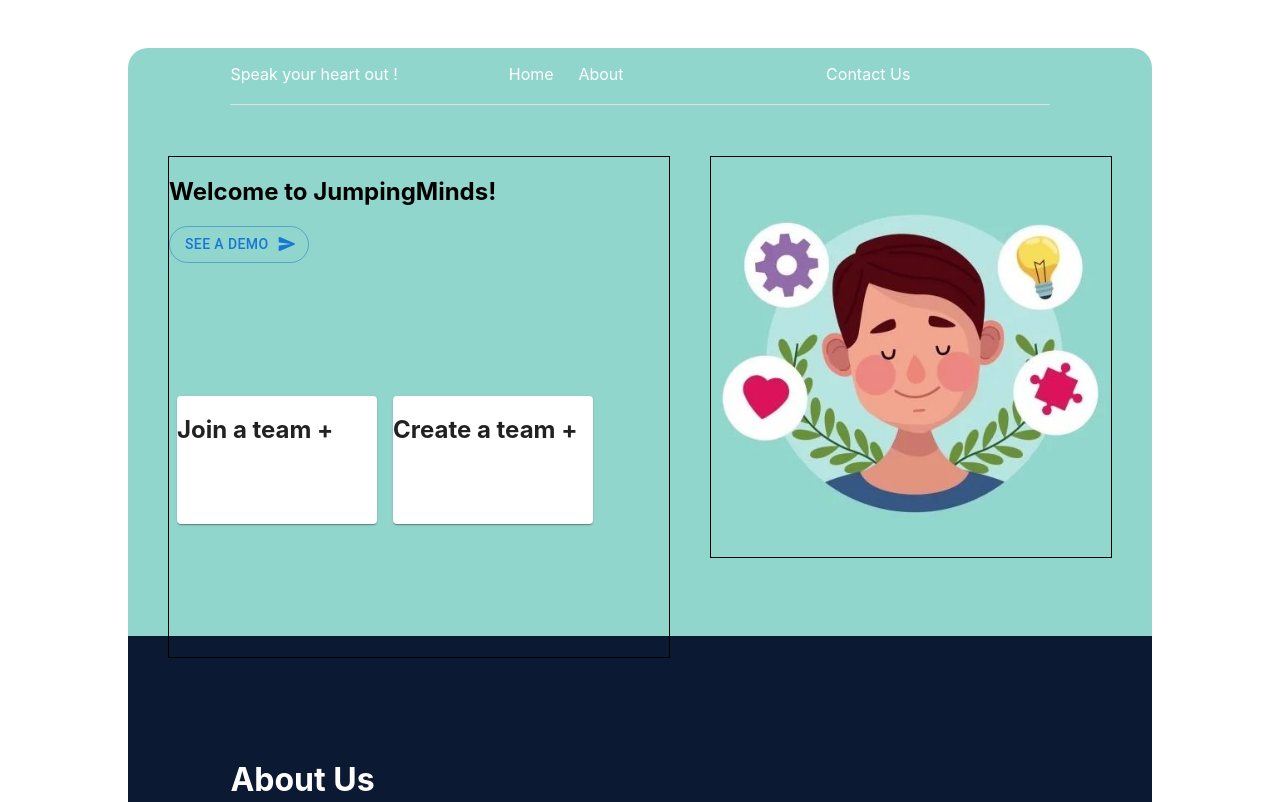
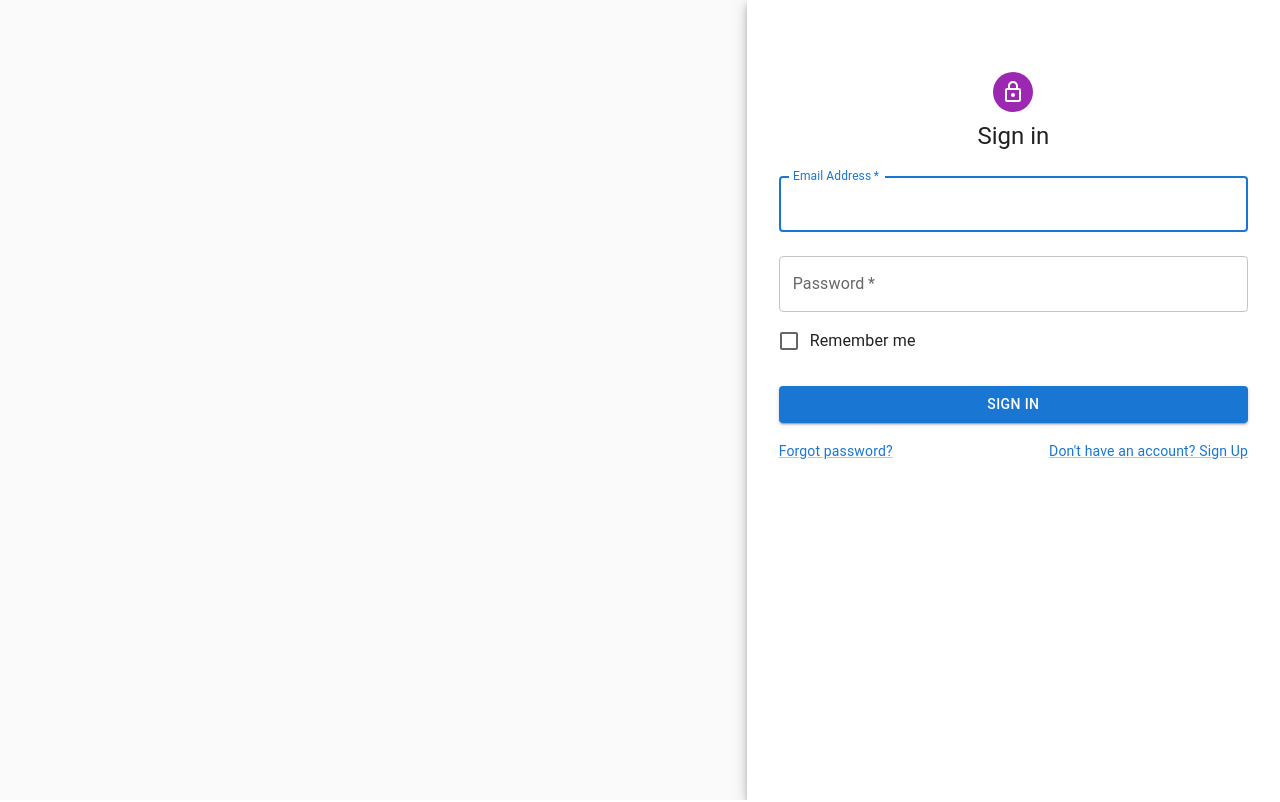
Before and after one commit to theekharbanda/genious-minds, a React (Create React App) app: page /signin in a window 1280 px wide. Shown: the top 802 px of the page. Built offline with nearby package versions, Linux system fonts and the light colour scheme.

Commit message:
signin,signup

```diff
--- a/package.json
+++ b/package.json
@@ -12,6 +12,7 @@
     "@testing-library/user-event": "^13.5.0",
     "react": "^18.2.0",
     "react-dom": "^18.2.0",
+    "react-router-dom": "^6.3.0",
     "react-scripts": "5.0.1",
     "react-scroll": "^1.8.7",
     "web-vitals": "^2.1.4"
--- a/src/App.js
+++ b/src/App.js
@@ -15,8 +15,6 @@ import GroupsIcon from '@mui/icons-material/Groups';
 import SendRoundedIcon from '@mui/icons-material/SendRounded';
 import { Link, animateScroll as scroll } from "react-scroll";
 import mainphoto from './assets/11.jpg';
-
-
 
 function App() {
 
--- /dev/null
+++ b/src/Components/SignIn.js
@@ -0,0 +1,114 @@
+import * as React from 'react';
+import Avatar from '@mui/material/Avatar';
+import Button from '@mui/material/Button';
+import CssBaseline from '@mui/material/CssBaseline';
+import TextField from '@mui/material/TextField';
+import FormControlLabel from '@mui/material/FormControlLabel';
+import Checkbox from '@mui/material/Checkbox';
+import Link from '@mui/material/Link';
+import Paper from '@mui/material/Paper';
+import Box from '@mui/material/Box';
+import Grid from '@mui/material/Grid';
+import LockOutlinedIcon from '@mui/icons-material/LockOutlined';
+import Typography from '@mui/material/Typography';
+import { createTheme, ThemeProvider } from '@mui/material/styles';
+import signinphoto from '../assets/siginphoto.webp';
+
+function Signin(){
+    const handleSubmit = (event) => {
+        event.preventDefault();
+        const data = new FormData(event.currentTarget);
+        console.log({
+          email: data.get('email'),
+          password: data.get('password'),
+        });
+      };
+      const theme = createTheme();
+    return (
+        <ThemeProvider theme={theme}>
+          <Grid container component="main" sx={{ height: '100vh' }}>
+            <CssBaseline />
+            <Grid
+              item
+              xs={false}
+              sm={4}
+              md={7}
+              sx={{
+                backgroundImage: signinphoto,
+                backgroundRepeat: 'no-repeat',
+                backgroundColor: (t) =>
+                  t.palette.mode === 'light' ? t.palette.grey[50] : t.palette.grey[900],
+                backgroundSize: 'cover',
+                backgroundPosition: 'center',
+              }}
+            />
+            <Grid item xs={12} sm={8} md={5} component={Paper} elevation={6} square>
+              <Box
+                sx={{
+                  my: 8,
+                  mx: 4,
+                  display: 'flex',
+                  flexDirection: 'column',
+                  alignItems: 'center',
+                }}
+              >
+                <Avatar sx={{ m: 1, bgcolor: 'secondary.main' }}>
+                  <LockOutlinedIcon />
+                </Avatar>
+                <Typography component="h1" variant="h5">
+                  Sign in
+                </Typography>
+                <Box component="form" noValidate onSubmit={handleSubmit} sx={{ mt: 1 }}>
+                  <TextField
+                    margin="normal"
+                    required
+                    fullWidth
+                    id="email"
+                    label="Email Address"
+                    name="email"
+                    autoComplete="email"
+                    autoFocus
+                  />
+                  <TextField
+                    margin="normal"
+                    required
+                    fullWidth
+                    name="password"
+                    label="Password"
+                    type="password"
+                    id="password"
+                    autoComplete="current-password"
+                  />
+                  <FormControlLabel
+                    control={<Checkbox value="remember" color="primary" />}
+                    label="Remember me"
+                  />
+                  <Button
+                    type="submit"
+                    fullWidth
+                    variant="contained"
+                    sx={{ mt: 3, mb: 2 }}
+                  >
+                    Sign In
+                  </Button>
+                  <Grid container>
+                    <Grid item xs>
+                      <Link href="#" variant="body2">
+                        Forgot password?
+                      </Link>
+                    </Grid>
+                    <Grid item>
+                      <Link href="#" variant="body2">
+                        {"Don't have an account? Sign Up"}
+                      </Link>
+                    </Grid>
+                  </Grid>
+                  {/* <Copyright sx={{ mt: 5 }} /> */}
+                </Box>
+              </Box>
+            </Grid>
+          </Grid>
+        </ThemeProvider>
+      );
+}
+export default Signin;
--- /dev/null
+++ b/src/Components/Signup.js
@@ -0,0 +1,120 @@
+import * as React from 'react';
+import Avatar from '@mui/material/Avatar';
+import Button from '@mui/material/Button';
+import CssBaseline from '@mui/material/CssBaseline';
+import TextField from '@mui/material/TextField';
+import FormControlLabel from '@mui/material/FormControlLabel';
+import Checkbox from '@mui/material/Checkbox';
+import Link from '@mui/material/Link';
+import Grid from '@mui/material/Grid';
+import Box from '@mui/material/Box';
+import LockOutlinedIcon from '@mui/icons-material/LockOutlined';
+import Typography from '@mui/material/Typography';
+import Container from '@mui/material/Container';
+import { createTheme, ThemeProvider } from '@mui/material/styles';
+
+function Signup(){
+    const theme = createTheme();
+
+  const handleSubmit = (event) => {
+    event.preventDefault();
+    const data = new FormData(event.currentTarget);
+    console.log({
+      email: data.get('email'),
+      password: data.get('password'),
+    });
+}
+
+
+    return(
+        <ThemeProvider theme={theme}>
+        <Container component="main" maxWidth="xs">
+          <CssBaseline />
+          <Box
+            sx={{
+              marginTop: 8,
+              display: 'flex',
+              flexDirection: 'column',
+              alignItems: 'center',
+            }}
+          >
+            <Avatar sx={{ m: 1, bgcolor: 'secondary.main' }}>
+              <LockOutlinedIcon />
+            </Avatar>
+            <Typography component="h1" variant="h5">
+              Sign up
+            </Typography>
+            <Box component="form" noValidate onSubmit={handleSubmit} sx={{ mt: 3 }}>
+              <Grid container spacing={2}>
+                <Grid item xs={12} sm={6}>
+                  <TextField
+                    autoComplete="given-name"
+                    name="firstName"
+                    required
+                    fullWidth
+                    id="firstName"
+                    label="First Name"
+                    autoFocus
+                  />
+                </Grid>
+                <Grid item xs={12} sm={6}>
+                  <TextField
+                    required
+                    fullWidth
+                    id="lastName"
+                    label="Last Name"
+                    name="lastName"
+                    autoComplete="family-name"
+                  />
+                </Grid>
+                <Grid item xs={12}>
+                  <TextField
+                    required
+                    fullWidth
+                    id="email"
+                    label="Email Address"
+                    name="email"
+                    autoComplete="email"
+                  />
+                </Grid>
+                <Grid item xs={12}>
+                  <TextField
+                    required
+                    fullWidth
+                    name="password"
+                    label="Password"
+                    type="password"
+                    id="password"
+                    autoComplete="new-password"
+                  />
+                </Grid>
+                <Grid item xs={12}>
+                  <FormControlLabel
+                    control={<Checkbox value="allowExtraEmails" color="primary" />}
+                    label="I want to receive inspiration"
+                  />
+                </Grid>
+              </Grid>
+              <Button
+                type="submit"
+                fullWidth
+                variant="contained"
+                sx={{ mt: 3, mb: 2 }}
+              >
+                Sign Up
+              </Button>
+              <Grid container justifyContent="flex-end">
+                <Grid item>
+                  <Link href="#" variant="body2">
+                    Already have an account? Sign in
+                  </Link>
+                </Grid>
+              </Grid>
+            </Box>
+          </Box>
+          {/* <Copyright sx={{ mt: 5 }} /> */}
+        </Container>
+      </ThemeProvider>
+    );
+}
+export default Signup;
--- /dev/null
+++ b/src/Components/dashboard/dashboard.css
@@ -0,0 +1,8 @@
+.rest{
+    display: flex;
+    flex-direction: row ;
+    /* justify-content: space-evenly; */
+}
+.dashboard{
+
+}
--- /dev/null
+++ b/src/Components/dashboard/dashboard.js
@@ -0,0 +1,51 @@
+
+import{Box, CssBaseline,Divider} from '@mui/material';
+import { blue } from '@mui/material/colors';
+import './dashboard.css'
+
+
+function dashboard(){
+    return(
+        <div className='dashboard'>
+            <Box sx={{flexGrow:1,height:80,postion:'absolute'}} className='nav'>
+
+            </Box>
+        {/* // First left Side */}
+        <Box className="rest">
+
+        <Box className="Sidebar"
+            sx={{
+
+                backgroundColor: 'blue',
+                flex:0.2,
+                }}>
+                <h2>Dashboard</h2>
+                <h2>Dashboard</h2>
+                <h2>Dashboard</h2>
+                <h2>Dashboard</h2>
+            </Box>
+            <Box className="Feed"
+            sx={{
+                    backgroundColor:'pink',
+                    flex:0.6,
+            }}>
+                <h2 style={{textAlign:'center'}}>Home</h2>
+                <Divider style = {{backgroundColor: "white"}}/>
+
+
+            </Box>
+            <Box className="Widgets" sx={{
+
+                backgroundColor:'yellow',
+                flex:0.2
+            }}>
+
+            </Box>
+        </Box>
+
+
+        </div>
+
+    );
+}
+export default dashboard;
--- a/src/index.js
+++ b/src/index.js
@@ -3,11 +3,25 @@ import ReactDOM from 'react-dom/client';
 import './index.css';
 import App from './App';
 import reportWebVitals from './reportWebVitals';
+import { BrowserRouter, Route, Routes } from 'react-router-dom';
+import Signin from './Components/SignIn';
+import Signup from './Components/Signup';
+import Dashboard from './Components/dashboard/dashboard';
+
 
 const root = ReactDOM.createRoot(document.getElementById('root'));
 root.render(
   <React.StrictMode>
-    <App />
+    <BrowserRouter>
+      <Routes>
+        <Route exact path ="/" element={<App/>}/>
+        <Route path ="/signin" element={<Signin/>}/>
+        <Route path="/signup" element={<Signup/>}/>
+        <Route path ="/dashboard" element={<Dashboard/>}/>
+
+      </Routes>
+    </BrowserRouter>
+    {/* <App /> */}
   </React.StrictMode>
 );
 
```
Also changed, not shown: src/Components/dashboard/Sidebar.js (added), src/assets/siginphoto.webp (added), 1 other file (tests, documents, lock files or other folders).
